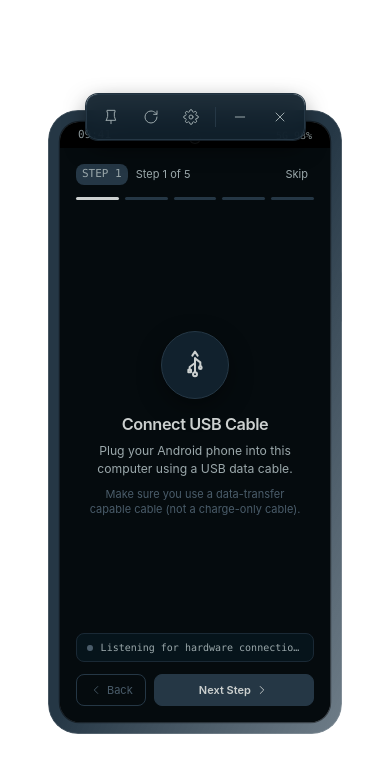
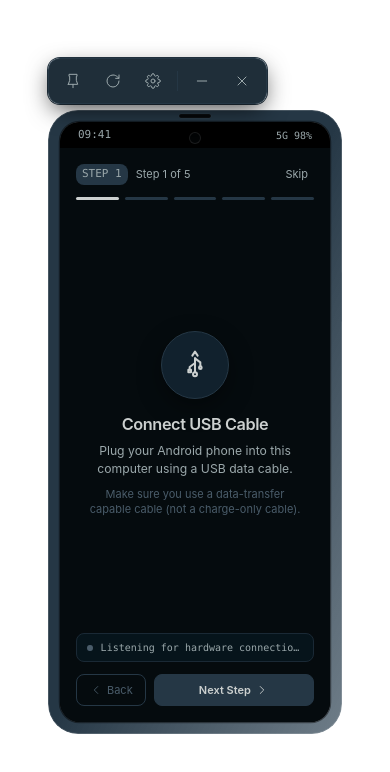
Before and after one commit to NomanRafique01/PhoneFrame-, a React (Vite) app: page / in a window 390 px wide. Shown: the top 772 px of the page. Built offline with nearby package versions, Linux system fonts and the light colour scheme.

Commit message:
fix(ui): anchor HUD to top-left above phone frame
Wrap the phone frame in a shrink-fit container and pin the control bar
to its top-left corner instead of the window-top center.

```diff
--- a/src/renderer/App.tsx
+++ b/src/renderer/App.tsx
@@ -240,11 +240,14 @@ export const App: React.FC = () => {
           padding: "24px",
         }}
       >
+        {/* Phone + HUD wrapper (shrink-fits the frame so the HUD can anchor to it) */}
+        <div style={{ position: "relative", display: "flex" }}>
           {/* Floating Contextual HUD (Hover revealed or always visible when inspector open) */}
           <div
             style={{
               position: "absolute",
-            top: "8px",
+              top: "-52px",
+              left: 0,
               zIndex: 100,
               opacity: isHovered || showInspector ? 1 : 0,
               pointerEvents: isHovered || showInspector ? "auto" : "none",
@@ -438,6 +441,7 @@ export const App: React.FC = () => {
             </div>
           </div>
           </PhoneFrame>
+        </div>
       </div>
 
       {/* Collapsible Frame Inspector Drawer (Docked to the right of the floating phone) */}
```
Lines whose indentation alone changed are shown as unchanged.
